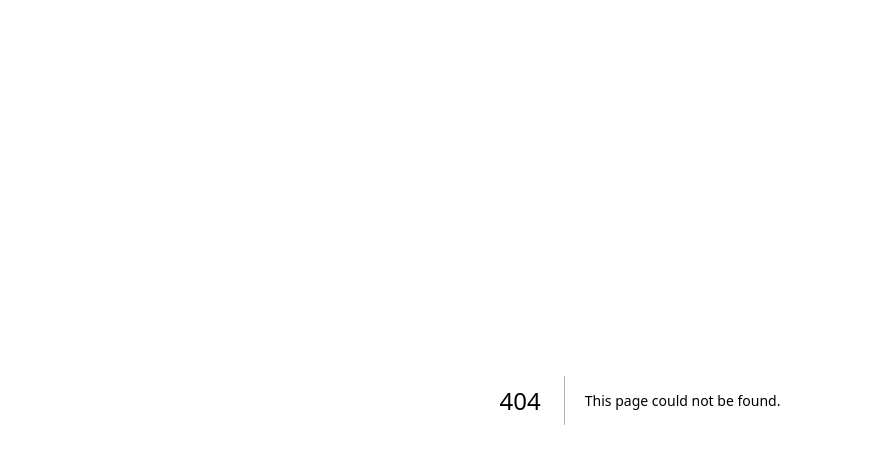
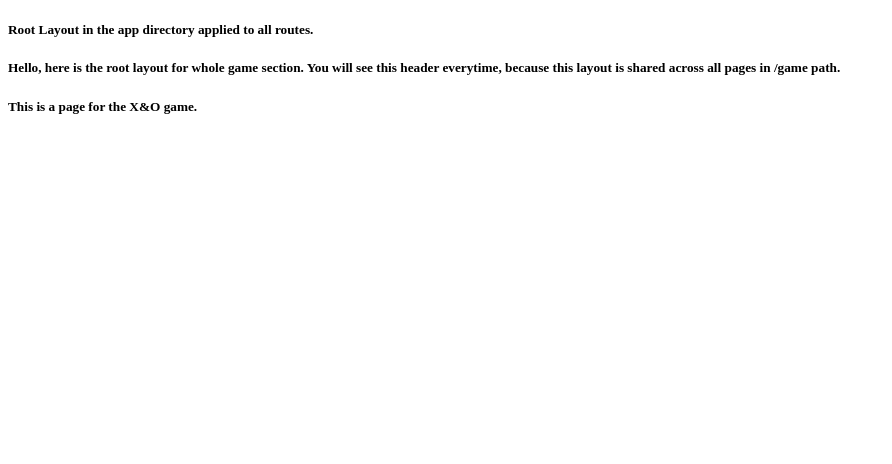
Before and after one commit to xDannyx/next-react-app, a Next.js app: page /game/xo in a window 1280 px wide. Before the commit this address had no page. Shown: the top 464 px of the page, without its empty margins (0-892 px from the left). Built offline with nearby package versions, Linux system fonts and the light colour scheme.

Commit message:
routing fundamentals

```diff
--- /dev/null
+++ b/src/app/game/layout.js
@@ -0,0 +1,13 @@
+export default function GameLayout({ children }) {
+  return (
+    <section>
+      <nav></nav>
+      <h5>
+        Hello, here is the root layout for whole game section. You will see this
+        header everytime, because this layout is shared across all pages in
+        /game path.
+      </h5>
+      {children}
+    </section>
+  );
+}
--- /dev/null
+++ b/src/app/game/xo/page.js
@@ -0,0 +1,3 @@
+export default function Page() {
+  return <h5>This is a page for the X&O game.</h5>;
+}
--- a/src/app/layout.js
+++ b/src/app/layout.js
@@ -7,6 +7,7 @@ export default function RootLayout({ children }) {
         <title>xDannyx's app</title>
       </head>
       <body>
+        <h5>Root Layout in the app directory applied to all routes.</h5>
         {children}
         <Analytics />
       </body>
--- a/src/app/page.js
+++ b/src/app/page.js
@@ -6,7 +6,10 @@ export default function Page() {
 
   return (
     <>
-      <h1>Hello, Next.js!</h1>
+      <h1>
+        Hello, Next.js! Under this header you can find the main page. No one
+        knows what I want to build LOL 😂
+      </h1>
       <button onClick={() => setCount(count + 1)}>
         You have clicked me {count} times!
       </button>
```
